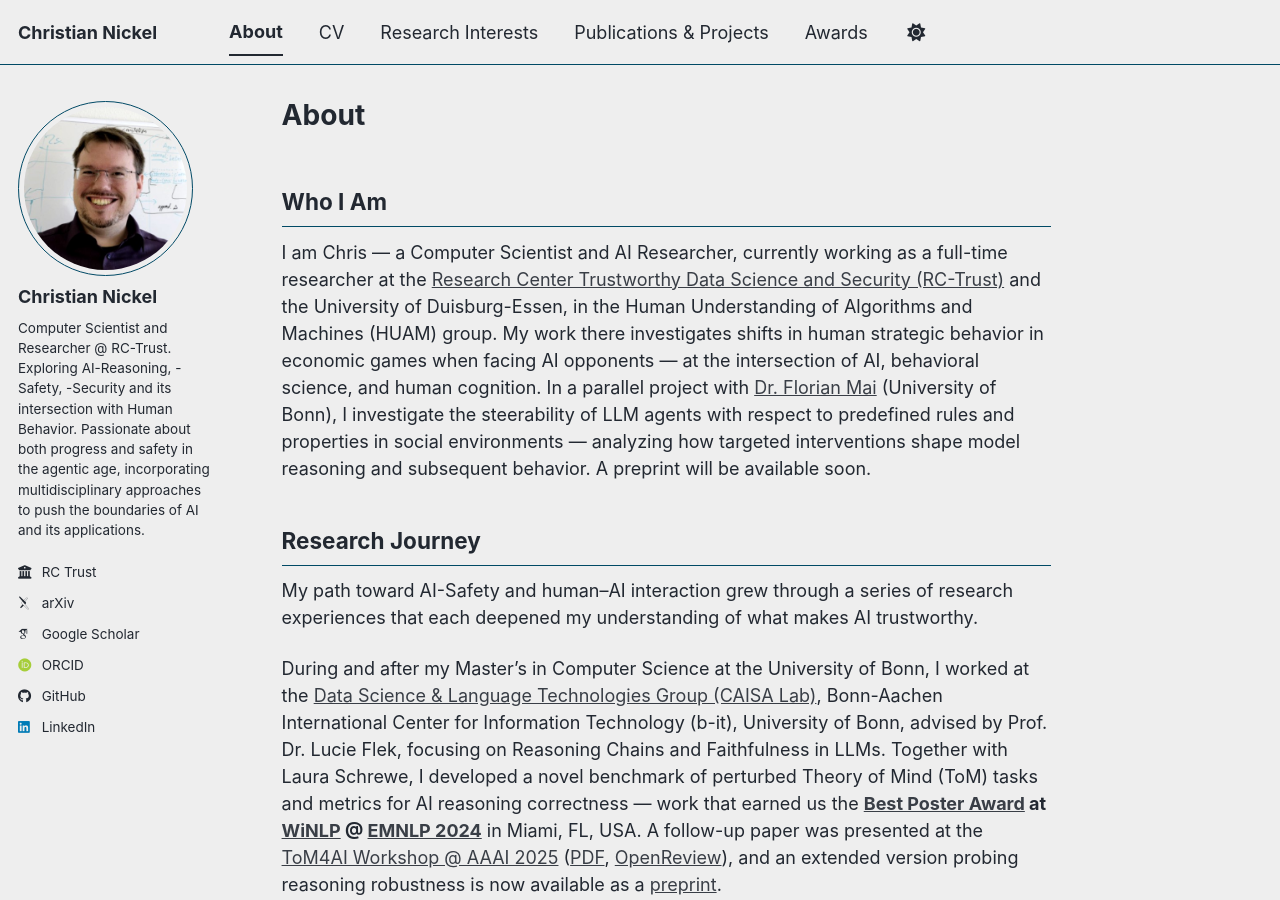
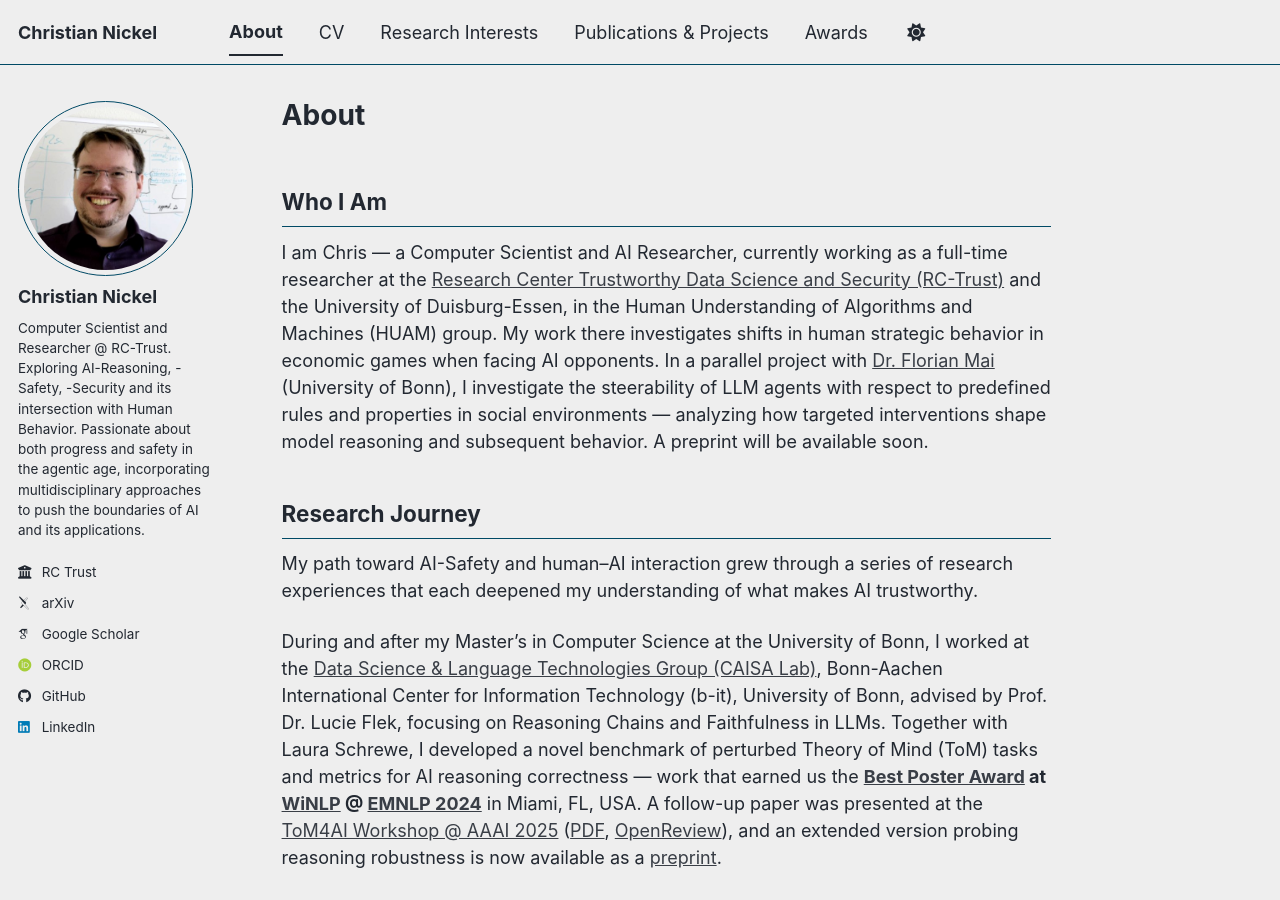
Before and after one commit to christianchrispost/christianchrispost.github.io, a Jekyll site: the page built from _pages/about.md, in a window 1280 px wide and 900 px high. Built offline with Jekyll 4.4.1, drawn with Linux system fonts in a browser that asks for light colours; some web fonts are replaced; a script bundle is joined from its source files by our own code; library files that are not in the unit come from our copies.

Commit message:
clarified text

```diff
--- a/_pages/about.md
+++ b/_pages/about.md
@@ -14,7 +14,7 @@ I am Chris — a Computer Scientist and AI Researcher, currently working as a fu
 [Research Center Trustworthy Data Science and Security (RC-Trust)](https://rc-trust.ai)
 and the University of Duisburg-Essen, in the Human Understanding of Algorithms and Machines (HUAM) group.
 My work there investigates shifts in human strategic behavior in economic games when facing
-AI opponents — at the intersection of AI, behavioral science, and human cognition.
+AI opponents.
 In a parallel project with [Dr. Florian Mai](https://florianmai.github.io/) (University of Bonn),
 I investigate the steerability of LLM agents with respect to predefined rules and properties in
 social environments — analyzing how targeted interventions shape model reasoning and subsequent
```
